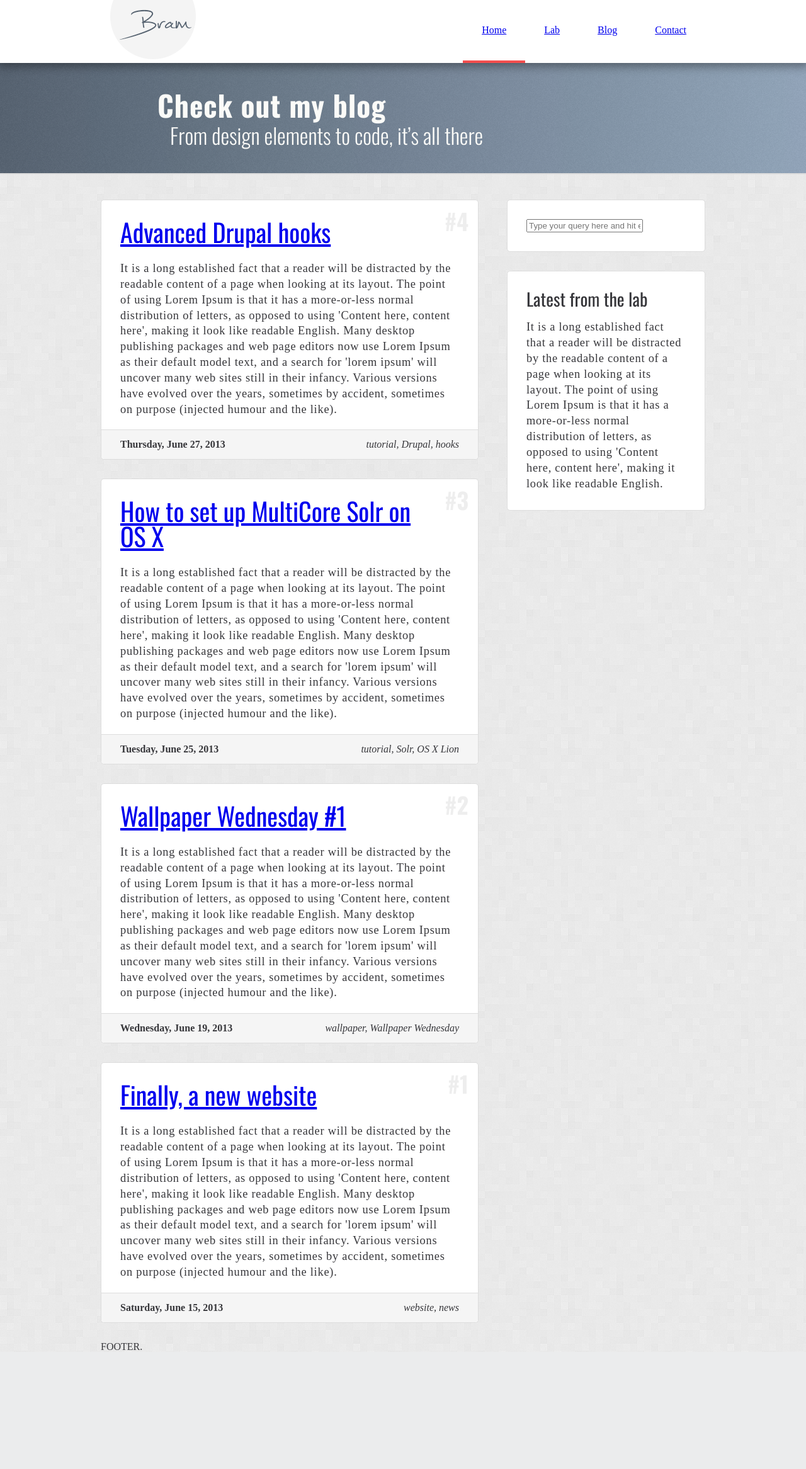
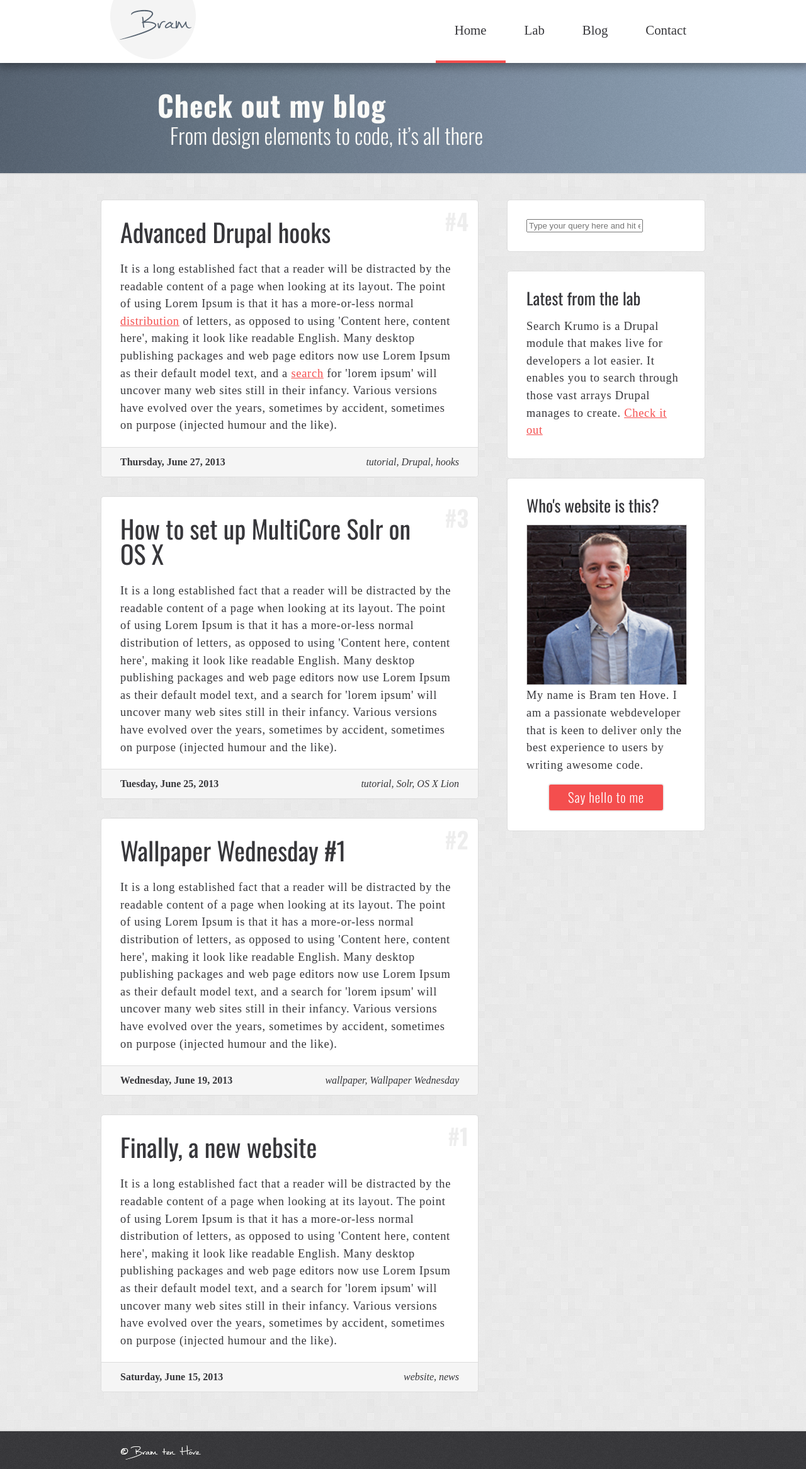
Before and after one commit to bramtenhove/bramtenhove.nl, a PHP site: page / in a window 1280 px wide. Shown: the whole page at 63% size. Before the commit the page ends 2144 px from the top, so only its background shows below. Run offline with PHP 8.4, Linux system fonts and the light colour scheme; some libraries are stand-ins or nearby versions.

Commit message:
Added more content and lots of CSS.

```diff
--- a/css/screen.css
+++ b/css/screen.css
@@ -1,4 +1,4 @@
-@import url("http://fonts.googleapis.com/css?family=Oswald:400,300,700");
+@import url("http://fonts.googleapis.com/css?family=Oswald:300,400,700");
 /* Welcome to Compass.
  * In this file you should write your main styles. (or centralize your imports)
  * Import this file using the following HTML or equivalent:
@@ -74,14 +74,14 @@ article, aside, details, figcaption, figure, footer, header, hgroup, menu, nav,
 /**
  * Clearfix.
  */
-/* line 17, ../sass/_defaults.scss */
+/* line 24, ../sass/_defaults.scss */
 .clearfix:before,
 .clearfix:after {
   content: " ";
   display: table;
 }
 
-/* line 22, ../sass/_defaults.scss */
+/* line 29, ../sass/_defaults.scss */
 .clearfix:after {
   clear: both;
 }
@@ -89,7 +89,7 @@ article, aside, details, figcaption, figure, footer, header, hgroup, menu, nav,
 /**
  * For IE 6/7 only, include this rule to trigger hasLayout and contain floats.
  */
-/* line 29, ../sass/_defaults.scss */
+/* line 36, ../sass/_defaults.scss */
 .clearfix {
   *zoom: 1;
 }
@@ -97,21 +97,21 @@ article, aside, details, figcaption, figure, footer, header, hgroup, menu, nav,
 /**
  * Fonts of the site is defined here.
  */
-/* line 9, ../sass/_fonts.scss */
+/* line 7, ../sass/_fonts.scss */
 body {
   color: #37373b;
   font-family: "HelveticaNeue-Light", "Helvetica Neue Light", "Helvetica Neue", Helvetica, Arial, "Lucida Grande", "Verdana" sans-serif;
   font-weight: 300;
 }
 
-/* line 15, ../sass/_fonts.scss */
+/* line 13, ../sass/_fonts.scss */
 p {
   font-size: 1.15em;
   letter-spacing: 0.75px;
-  line-height: 1.35;
+  line-height: 1.5;
 }
 
-/* line 21, ../sass/_fonts.scss */
+/* line 19, ../sass/_fonts.scss */
 h1 {
   color: #37373b;
   font-family: "Oswald", "Arial", "Verdana", sans-serif;
@@ -120,7 +120,7 @@ h1 {
   margin-bottom: 1em;
 }
 
-/* line 29, ../sass/_fonts.scss */
+/* line 27, ../sass/_fonts.scss */
 h2 {
   color: #37373b;
   font-family: "Oswald", "Arial", "Verdana", sans-serif;
@@ -128,24 +128,24 @@ h2 {
   font-weight: 400;
   margin-bottom: 0.65em;
 }
-/* line 36, ../sass/_fonts.scss */
+/* line 34, ../sass/_fonts.scss */
 h2.content-title {
   font-size: 2.5em;
   max-width: 92.5%;
 }
-/* line 41, ../sass/_fonts.scss */
+/* line 39, ../sass/_fonts.scss */
 h2.block-title {
-  font-size: 1.75em;
+  font-size: 1.65em;
 }
 
-/* line 46, ../sass/_fonts.scss */
+/* line 44, ../sass/_fonts.scss */
 h3 {
   color: #37373b;
   font-family: "Oswald", "Arial", "Verdana", sans-serif;
   font-size: 1.5em;
   font-weight: 400;
 }
-/* line 52, ../sass/_fonts.scss */
+/* line 50, ../sass/_fonts.scss */
 h3.expose-title {
   color: #fbfbf8;
   font-size: 2.85em;
@@ -153,7 +153,7 @@ h3.expose-title {
   letter-spacing: 1px;
   padding: 44px 0 0 90px;
 }
-/* line 60, ../sass/_fonts.scss */
+/* line 58, ../sass/_fonts.scss */
 h3.expose-subtitle {
   color: #fbfbf8;
   font-size: 2.15em;
@@ -161,14 +161,14 @@ h3.expose-subtitle {
   padding: 8px 0 0 110px;
 }
 
-/* line 68, ../sass/_fonts.scss */
+/* line 66, ../sass/_fonts.scss */
 h4 {
   color: #37373b;
   font-family: "Oswald", "Arial", "Verdana", sans-serif;
   font-weight: 400;
 }
 
-/* line 75, ../sass/_fonts.scss */
+/* line 73, ../sass/_fonts.scss */
 span.post-number {
   color: #eeeeee;
   font-family: "Oswald", "Arial", "Verdana", sans-serif;
@@ -291,23 +291,104 @@ body {
   display: inline;
 }
 
+/* line 71, ../sass/_layout.scss */
+#footer {
+  border-top: 2px solid #dddddd;
+  margin-top: 30px;
+  min-height: 60px;
+  background: url(../images/noise.png), -webkit-gradient(linear, 0% 50%, 100% 50%, color-stop(0%, #36363a), color-stop(100%, #36363a));
+  background: url(../images/noise.png), -webkit-linear-gradient(left, #36363a, #36363a);
+  background: url(../images/noise.png), -moz-linear-gradient(left, #36363a, #36363a);
+  background: url(../images/noise.png), -o-linear-gradient(left, #36363a, #36363a);
+  background: url(../images/noise.png), linear-gradient(left, #36363a, #36363a);
+}
+/* line 77, ../sass/_layout.scss */
+#footer img.copyright {
+  border: none;
+  padding: 20px 0 0 30px;
+}
+
 /**
  * Navigation of the site is defined here.
  */
+/* line 5, ../sass/_navigation.scss */
+a {
+  color: #f44e4e;
+  text-decoration: underline;
+}
 /* line 9, ../sass/_navigation.scss */
+a.active, a:active, a:hover {
+  color: #f44e4e;
+  text-decoration: none;
+}
+
+/* line 19, ../sass/_navigation.scss */
 #main-menu ul.menu li {
   float: left;
 }
-/* line 12, ../sass/_navigation.scss */
+/* line 22, ../sass/_navigation.scss */
 #main-menu ul.menu li a {
+  color: #37373b;
   display: block;
+  font-size: 1.3em;
   height: 96px;
   line-height: 96px;
   padding: 0 30px;
+  text-decoration: none;
 }
-/* line 18, ../sass/_navigation.scss */
+/* line 31, ../sass/_navigation.scss */
 #main-menu ul.menu li a.active, #main-menu ul.menu li a:active, #main-menu ul.menu li a:hover {
   border-bottom: 4px solid #f44e4e;
+  text-decoration: none;
+}
+
+/* line 41, ../sass/_navigation.scss */
+h1 a, h2 a, h3 a, h4 a {
+  color: #37373b;
+  text-decoration: none;
+  transition: color 0.2s ease-out;
+}
+/* line 46, ../sass/_navigation.scss */
+h1 a.active, h1 a:active, h1 a:hover, h2 a.active, h2 a:active, h2 a:hover, h3 a.active, h3 a:active, h3 a:hover, h4 a.active, h4 a:active, h4 a:hover {
+  color: #f44e4e;
+  text-decoration: none;
+}
+
+/* line 54, ../sass/_navigation.scss */
+span.date-time a, span.tags a {
+  color: #37373b;
+  text-decoration: none;
+  transition: color 0.2s ease-out;
+}
+/* line 59, ../sass/_navigation.scss */
+span.date-time a.active, span.date-time a:active, span.date-time a:hover, span.tags a.active, span.tags a:active, span.tags a:hover {
+  color: #f44e4e;
+}
+
+/* line 65, ../sass/_navigation.scss */
+button, .button {
+  background: #f44e4e;
+  border: 2px solid #eeeeee;
+  color: #ffffff;
+  display: inline-block;
+  font-family: "Oswald", "Arial", "Verdana", sans-serif;
+  font-size: 1.3em;
+  font-weight: 300;
+  letter-spacing: 0.9px;
+  margin-top: 15px;
+  padding: 10px 30px;
+  text-decoration: none;
+  transition: background 0.2s ease-out, border 0.2s ease-out;
+  -webkit-border-radius: 5px 5px;
+  -moz-border-radius: 5px / 5px;
+  border-radius: 5px / 5px;
+}
+/* line 80, ../sass/_navigation.scss */
+button.active, button:active, button:hover, .button.active, .button:active, .button:hover {
+  background: #ff3b3b;
+  border: 2px solid #dddddd;
+  color: #ffffff;
+  text-decoration: none;
 }
 
 /**
@@ -345,3 +426,19 @@ body {
   float: right;
   font-style: italic;
 }
+
+/* line 33, ../sass/_content.scss */
+img {
+  border: 1px solid #dddddd;
+}
+/* line 36, ../sass/_content.scss */
+img.full-width {
+  width: 100%;
+}
+
+/* line 41, ../sass/_content.scss */
+span.center {
+  display: block;
+  text-align: center;
+  width: 100%;
+}
--- a/index.html
+++ b/index.html
@@ -51,13 +51,13 @@
         <div id="main-content" role="main">
           <div class="container blog">
             <h2 class="content-title"><a href="#">Advanced Drupal hooks</a></h2>
-            <p>It is a long established fact that a reader will be distracted by the readable content of a page when looking at its layout. The point of using Lorem Ipsum is that it has a more-or-less normal distribution of letters, as opposed to using 'Content here, content here', making it look like readable English. Many desktop publishing packages and web page editors now use Lorem Ipsum as their default model text, and a search for 'lorem ipsum' will uncover many web sites still in their infancy. Various versions have evolved over the years, sometimes by accident, sometimes on purpose (injected humour and the like).</p>
+            <p>It is a long established fact that a reader will be distracted by the readable content of a page when looking at its layout. The point of using Lorem Ipsum is that it has a more-or-less normal <a href="#">distribution</a> of letters, as opposed to using 'Content here, content here', making it look like readable English. Many desktop publishing packages and web page editors now use Lorem Ipsum as their default model text, and a <a href="#">search</a> for 'lorem ipsum' will uncover many web sites still in their infancy. Various versions have evolved over the years, sometimes by accident, sometimes on purpose (injected humour and the like).</p>
 
             <span class="post-number">#4</span>
 
             <div class="details">
-              <span class="date-time">Thursday, June 27, 2013</span>
-              <span class="tags">tutorial, Drupal, hooks</span>
+              <span class="date-time"><a href="#">Thursday, June 27, 2013</a></span>
+              <span class="tags"><a href="#">tutorial</a>, <a href="#">Drupal</a>, <a href="#">hooks</a></span>
             </div>
           </div>
 
@@ -68,8 +68,8 @@
             <span class="post-number">#3</span>
 
             <div class="details">
-              <span class="date-time">Tuesday, June 25, 2013</span>
-              <span class="tags">tutorial, Solr, OS X Lion</span>
+              <span class="date-time"><a href="#">Tuesday, June 25, 2013</a></span>
+              <span class="tags"><a href="#">tutorial</a>, <a href="#">Solr</a>, <a href="#">OS X Lion</a></span>
             </div>
           </div>
 
@@ -80,8 +80,8 @@
             <span class="post-number">#2</span>
 
             <div class="details">
-              <span class="date-time">Wednesday, June 19, 2013</span>
-              <span class="tags">wallpaper, Wallpaper Wednesday</span>
+              <span class="date-time"><a href="#">Wednesday, June 19, 2013</a></span>
+              <span class="tags"><a href="#">wallpaper</a>, <a href="#">Wallpaper Wednesday</a></span>
             </div>
           </div>
 
@@ -92,8 +92,8 @@
             <span class="post-number">#1</span>
 
             <div class="details">
-              <span class="date-time">Saturday, June 15, 2013</span>
-              <span class="tags">website, news</span>
+              <span class="date-time"><a href="#">Saturday, June 15, 2013</a></span>
+              <span class="tags"><a href="#">website</a>, <a href="#">news</a></span>
             </div>
           </div>
         </div>
@@ -107,7 +107,15 @@
 
           <div class="block container">
             <h2 class="block-title">Latest from the lab</h2>
-            <p>It is a long established fact that a reader will be distracted by the readable content of a page when looking at its layout. The point of using Lorem Ipsum is that it has a more-or-less normal distribution of letters, as opposed to using 'Content here, content here', making it look like readable English.</p>
+            <p>Search Krumo is a Drupal module that makes live for developers a lot easier. It enables you to search through those vast arrays Drupal manages to create. <a href="#">Check it out</a></p>
+          </div>
+
+          <div class="block container">
+            <h2 class="block-title">Who's website is this?</h2>
+            <img class="full-width" src="images/me.jpg" />
+            <p>My name is Bram ten Hove. I am a passionate webdeveloper that is keen to deliver only the best experience to users by writing awesome code.</p>
+
+            <span class="center"><a class="button" href="#">Say hello to me</a></span>
           </div>
         </aside>
 
@@ -115,7 +123,7 @@
 
       <div id="footer" role="footer">
         <div class="wrapper">
-          FOOTER.
+          <img class="copyright" src="images/copyright.png" />
         </div>
       </div>
 
--- a/sass/_content.scss
+++ b/sass/_content.scss
@@ -29,3 +29,17 @@
     }
   }
 }
+
+img {
+  border: 1px solid #dddddd;
+
+  &.full-width {
+    width: 100%;
+  }
+}
+
+span.center {
+  display: block;
+  text-align: center;
+  width: 100%;
+}
--- a/sass/_defaults.scss
+++ b/sass/_defaults.scss
@@ -4,6 +4,13 @@
 
 $default-background: #eeeeee;
 $default-link-color: #f44e4e;
+$default-link-hover-color: #f44e4e;
+$default-button-background: #f44e4e;
+$default-button-hover-background: #f44e4e;
+$default-color: #37373b;
+$default-hover-color: #f44e4e;
+
+$default-font-family: "HelveticaNeue-Light", "Helvetica Neue Light", "Helvetica Neue", Helvetica, Arial, "Lucida Grande", "Verdana" sans-serif;
 
 $total-columns: 16;
 $column-width: 3.75em;
--- a/sass/_fonts.scss
+++ b/sass/_fonts.scss
@@ -2,12 +2,10 @@
  * Fonts of the site is defined here.
  */
 
-@import url("http://fonts.googleapis.com/css?family=Oswald:400,300,700");
-
-$default-font-family: "HelveticaNeue-Light", "Helvetica Neue Light", "Helvetica Neue", Helvetica, Arial, "Lucida Grande", "Verdana" sans-serif;
+@import url("http://fonts.googleapis.com/css?family=Oswald:300,400,700");
 
 body {
-  color: #37373b;
+  color: $default-color;
   font-family: $default-font-family;
   font-weight: 300;
 }
@@ -15,11 +13,11 @@ body {
 p {
   font-size: 1.15em;
   letter-spacing: 0.75px;
-  line-height: 1.35;
+  line-height: 1.5;
 }
 
 h1 {
-  color: #37373b;
+  color: $default-color;
   font-family: "Oswald", "Arial", "Verdana", sans-serif;
   font-size: 3em;
   font-weight: 400;
@@ -27,7 +25,7 @@ h1 {
 }
 
 h2 {
-  color: #37373b;
+  color: $default-color;
   font-family: "Oswald", "Arial", "Verdana", sans-serif;
   font-size: 2em;
   font-weight: 400;
@@ -39,12 +37,12 @@ h2 {
   }
 
   &.block-title {
-    font-size: 1.75em;
+    font-size: 1.65em;
   }
 }
 
 h3 {
-  color: #37373b;
+  color: $default-color;
   font-family: "Oswald", "Arial", "Verdana", sans-serif;
   font-size: 1.5em;
   font-weight: 400;
@@ -66,7 +64,7 @@ h3 {
 }
 
 h4 {
-  color: #37373b;
+  color: $default-color;
   font-family: "Oswald", "Arial", "Verdana", sans-serif;
   font-weight: 400;
 }
--- a/sass/_layout.scss
+++ b/sass/_layout.scss
@@ -69,4 +69,13 @@ body {
 }
 
 #footer {
+  border-top: 2px solid #dddddd;
+  margin-top: 30px;
+  min-height: 60px;
+  @include background(url(../images/noise.png), linear-gradient(left, #36363a, #36363a));
+
+  img.copyright {
+    border: none;
+    padding: 20px 0 0 30px;
+  }
 }
--- a/sass/_navigation.scss
+++ b/sass/_navigation.scss
@@ -1,6 +1,16 @@
 /**
  * Navigation of the site is defined here.
  */
+
+a {
+  color: $default-link-color;
+  text-decoration: underline;
+
+  &.active, &:active, &:hover {
+    color: $default-link-hover-color;
+    text-decoration: none;
+  }
+}
 
 #main-menu {
 
@@ -10,15 +20,67 @@
       float: left;
 
       a {
+        color: $default-color;
         display: block;
+        font-size: 1.3em;
         height: 96px;
         line-height: 96px;
         padding: 0 30px;
+        text-decoration: none;
 
         &.active, &:active, &:hover {
           border-bottom: 4px solid $default-link-color;
+          text-decoration: none;
         }
       }
     }
   }
 }
+
+h1, h2, h3, h4 {
+  a {
+    color: $default-color;
+    text-decoration: none;
+    transition: color .2s ease-out;
+
+    &.active, &:active, &:hover {
+      color: $default-hover-color;
+      text-decoration: none;
+    }
+  }
+}
+
+span.date-time, span.tags {
+  a {
+    color: $default-color;
+    text-decoration: none;
+    transition: color .2s ease-out;
+
+    &.active, &:active, &:hover {
+      color: $default-link-color;
+    }
+  }
+}
+
+button, .button {
+  background: $default-button-background;
+  border: 2px solid #eeeeee;
+  color: #ffffff;
+  display: inline-block;
+  font-family: "Oswald", "Arial", "Verdana", sans-serif;
+  font-size: 1.3em;
+  font-weight: 300;
+  letter-spacing: 0.9px;
+  margin-top: 15px;
+  padding: 10px 30px;
+  text-decoration: none;
+  transition: background .2s ease-out, border .2s ease-out;
+  @include border-radius(5px, 5px);
+
+  &.active, &:active, &:hover {
+    background: #ff3b3b;
+    border: 2px solid #dddddd;
+    color: #ffffff;
+    text-decoration: none;
+  }
+}
```
Also changed, not shown: images/copyright.png (added), images/me.jpg (added).
